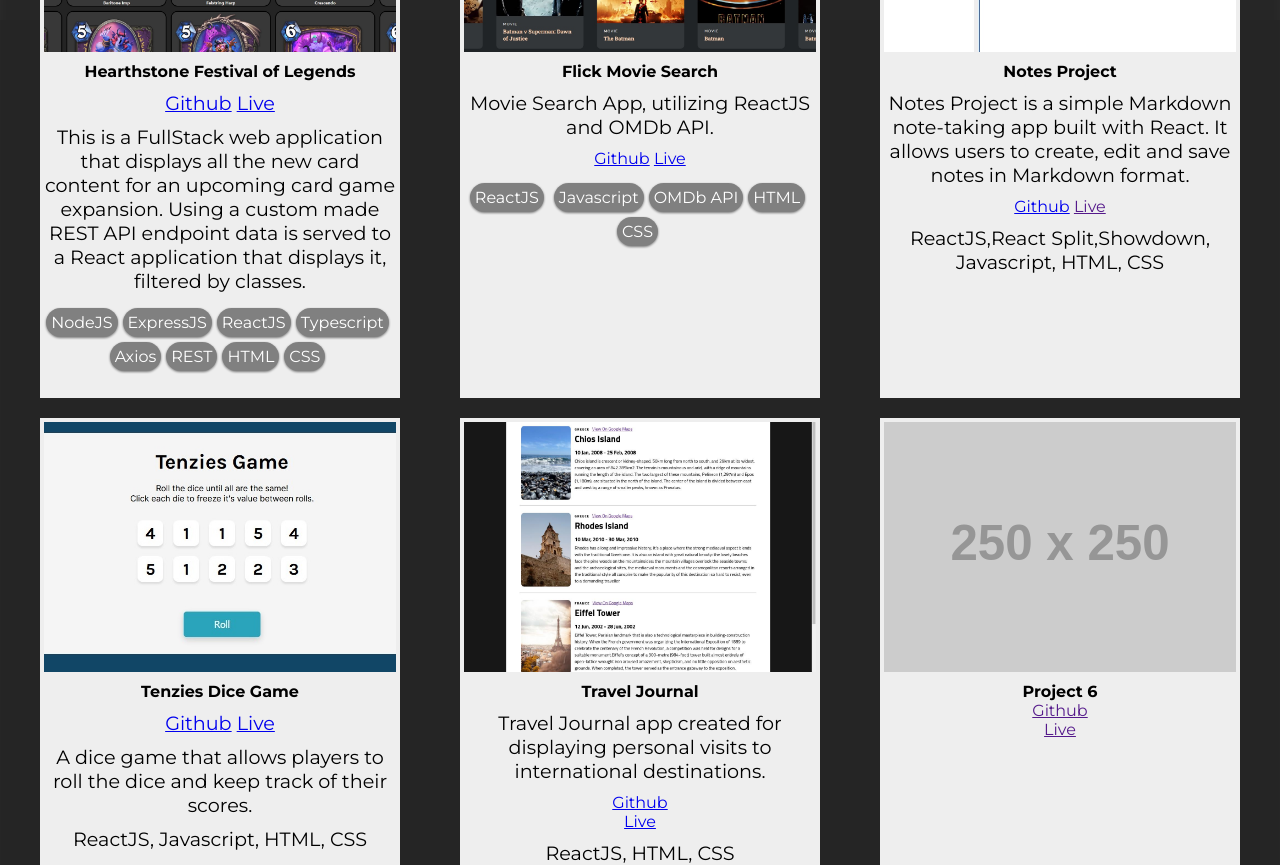
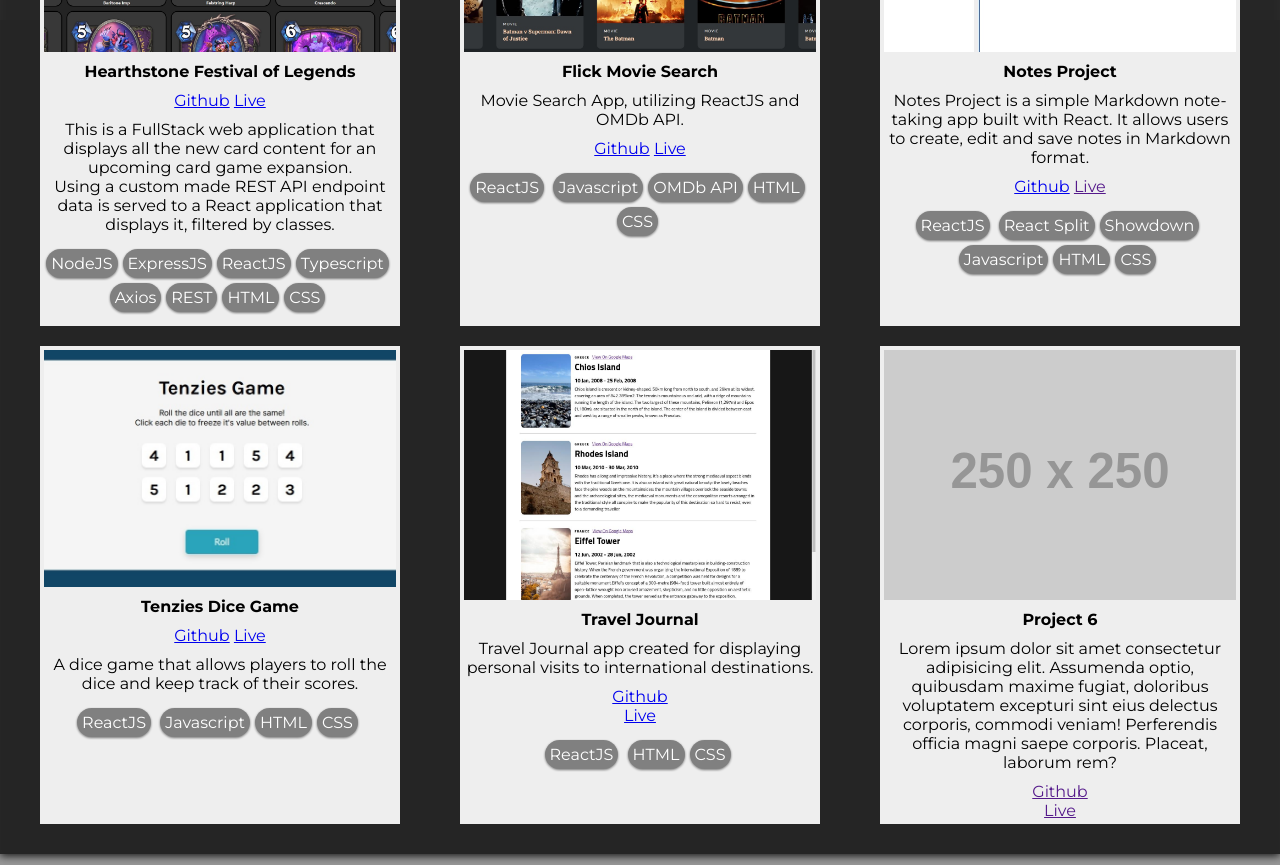
Before and after one commit to ondairos/portfolio, a React (Vite) app: page / in a window 1280 px wide. Shown: the part 780-1645 px from the top of the page. Built offline with nearby package versions, Linux system fonts and the light colour scheme.

Commit message:
responsive to projects

```diff
--- a/src/App.css
+++ b/src/App.css
@@ -200,7 +200,7 @@
 
 .sect2_product {
   width: 35%;
-  height: 600px;
+  height: auto;
   flex-basis: 30%;
   margin-bottom: 20px;
   color: black;
@@ -222,6 +222,10 @@
   height: 50%;
 }
 
+.sect2_descr {
+  font-size: 1rem;
+}
+
 .sect2_product img {
   /* max-width: 100%; */
   object-fit: cover;
@@ -237,7 +241,6 @@
 
 .sect2_product p {
   margin: 10px 0;
-  font-size: 1.2em;
 }
 
 .s_tag {
@@ -340,6 +343,15 @@
 }
 
 @media (min-width: 280px) and (max-width: 320px) {
+  .sect2_container {
+    flex-direction: column;
+    align-items: center;
+  }
+
+  .sect2_product {
+    width: 90%;
+  }
+
   .section3_container {
     margin-top: 20px;
     display: flex;
@@ -362,6 +374,15 @@
 }
 
 @media (min-width: 321px) and (max-width: 540px) {
+  .sect2_container {
+    flex-direction: column;
+    align-items: center;
+  }
+
+  .sect2_product {
+    width: 90%;
+  }
+
   .section3_container {
     margin-top: 20px;
     display: flex;
@@ -384,6 +405,15 @@
 }
 
 @media (min-width: 541px) and (max-width: 768px) {
+  .sect2_container {
+    flex-direction: column;
+    align-items: center;
+  }
+
+  .sect2_product {
+    width: 90%;
+  }
+
   .section3_container {
     margin-top: 20px;
     display: flex;
--- a/src/components/Projects.tsx
+++ b/src/components/Projects.tsx
@@ -21,11 +21,11 @@ const Projects = () => {
               </a>{" "}
               <a href="https://luxury-taffy-98aa2d.netlify.app/">Live</a>
             </p>
-            <p>
+            <p className="sect2_descr">
               This is a FullStack web application that displays all the new card
-              content for an upcoming card game expansion. Using a custom made
-              REST API endpoint data is served to a React application that
-              displays it, filtered by classes.
+              content for an upcoming card game expansion.<br></br> Using a
+              custom made REST API endpoint data is served to a React
+              application that displays it, filtered by classes.
             </p>
             <p className="sect2_tags">
               <span className="s_tag">NodeJS</span>
@@ -43,10 +43,10 @@ const Projects = () => {
           <img src={flick_shot} alt="Project 3"></img>
           <div className="sect2_product_info">
             <h3>Flick Movie Search</h3>
-            <p>Movie Search App, utilizing ReactJS and OMDb API.</p>
-            <a href="https://github.com/ondairos/react_movie_project">
-              Github
-            </a>{" "}
+            <p className="sect2_descr">
+              Movie Search App, utilizing ReactJS and OMDb API.
+            </p>
+            <a href="https://github.com/ondairos/react_movie_project">Github</a>{" "}
             <a href="https://react-movie-deploy.vercel.app/">Live</a>
             <p className="sect2_tags">
               <span className="s_tag">ReactJS</span>{" "}
@@ -62,7 +62,7 @@ const Projects = () => {
           <img src={note_shot} alt="Project 4"></img>
           <div className="sect2_product_info">
             <h3>Notes Project</h3>
-            <p>
+            <p className="sect2_descr">
               Notes Project is a simple Markdown note-taking app built with
               React. It allows users to create, edit and save notes in Markdown
               format.
@@ -70,7 +70,12 @@ const Projects = () => {
             <a href="https://github.com/ondairos/notes_project">Github</a>{" "}
             <a href="">Live</a>
             <p className="sect2_tags">
-              ReactJS,React Split,Showdown, Javascript, HTML, CSS
+              <span className="s_tag">ReactJS</span>{" "}
+              <span className="s_tag">React Split</span>
+              <span className="s_tag">Showdown</span>
+              <span className="s_tag">Javascript</span>
+              <span className="s_tag">HTML</span>
+              <span className="s_tag">CSS</span>
             </p>
           </div>
         </div>
@@ -83,29 +88,44 @@ const Projects = () => {
               <a href="https://github.com/ondairos/tenzies_game">Github</a>{" "}
               <a href="https://majestic-starship-884e43.netlify.app/">Live</a>
             </p>
-            <p>
+            <p className="sect2_descr">
               A dice game that allows players to roll the dice and keep track of
               their scores.
             </p>
-            <p className="sect2_tags">ReactJS, Javascript, HTML, CSS</p>
+            <p className="sect2_tags">
+              <span className="s_tag">ReactJS</span>{" "}
+              <span className="s_tag">Javascript</span>
+              <span className="s_tag">HTML</span>
+              <span className="s_tag">CSS</span>
+            </p>
           </div>
         </div>
 
         <div className="sect2_product">
           <img src={travel_shot} alt="Project 5"></img>
           <h3>Travel Journal</h3>
-          <p>
+          <p className="sect2_descr">
             Travel Journal app created for displaying personal visits to
             international destinations.
           </p>
           <a href="https://github.com/ondairos/React_Travel_Guide">Github</a>{" "}
           <a href="https://celadon-clafoutis-93bebf.netlify.app/">Live</a>
-          <p className="sect2_tags">ReactJS, HTML, CSS</p>
+          <p className="sect2_tags">
+            <span className="s_tag">ReactJS</span>{" "}
+            <span className="s_tag">HTML</span>
+            <span className="s_tag">CSS</span>
+          </p>
         </div>
 
         <div className="sect2_product">
           <img src="https://via.placeholder.com/250x250" alt="Project 6"></img>
           <h3>Project 6</h3>
+          <p className="sect2_descr">
+            Lorem ipsum dolor sit amet consectetur adipisicing elit. Assumenda
+            optio, quibusdam maxime fugiat, doloribus voluptatem excepturi sint
+            eius delectus corporis, commodi veniam! Perferendis officia magni
+            saepe corporis. Placeat, laborum rem?
+          </p>
           <a href="">Github</a> <a href="">Live</a>
         </div>
       </div>
```
